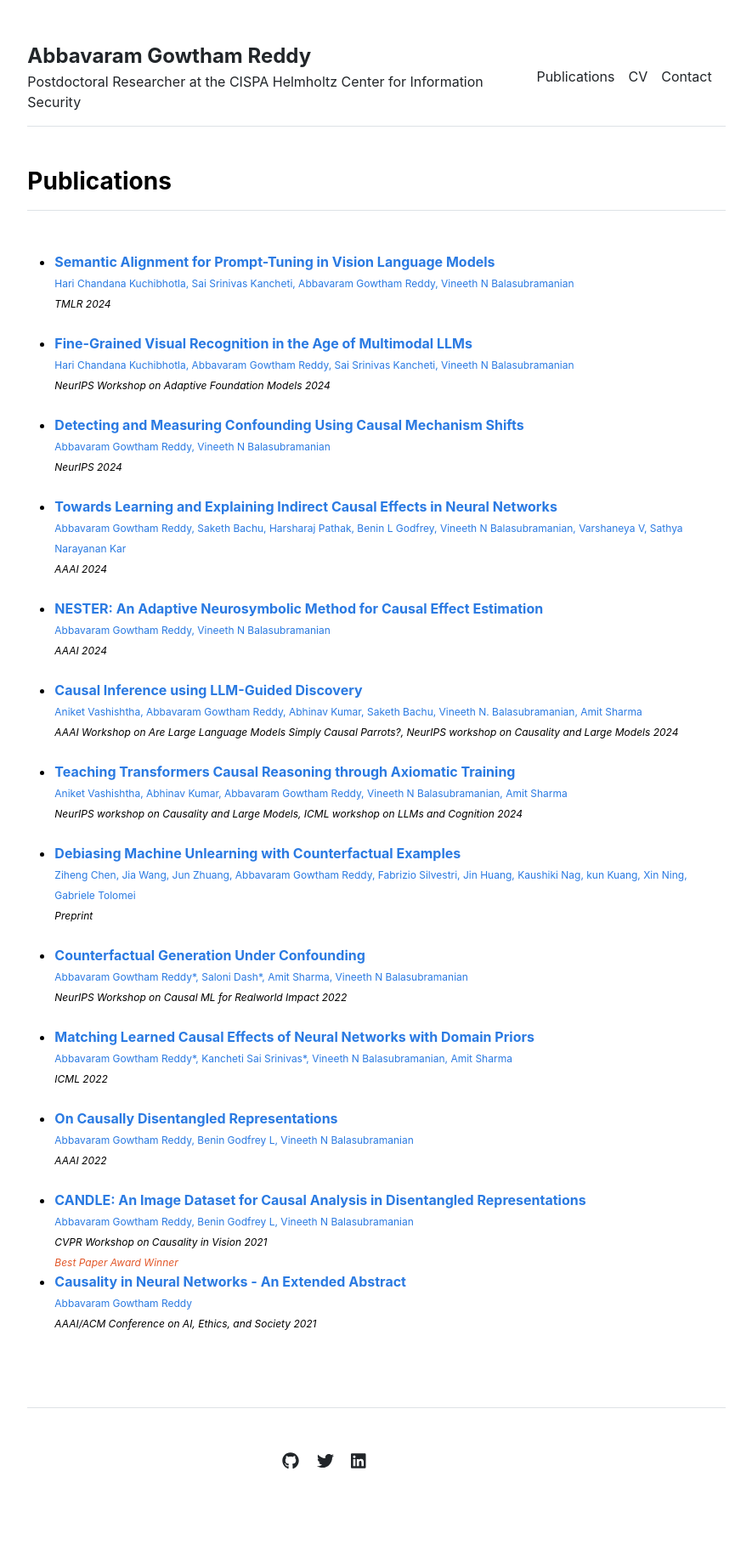
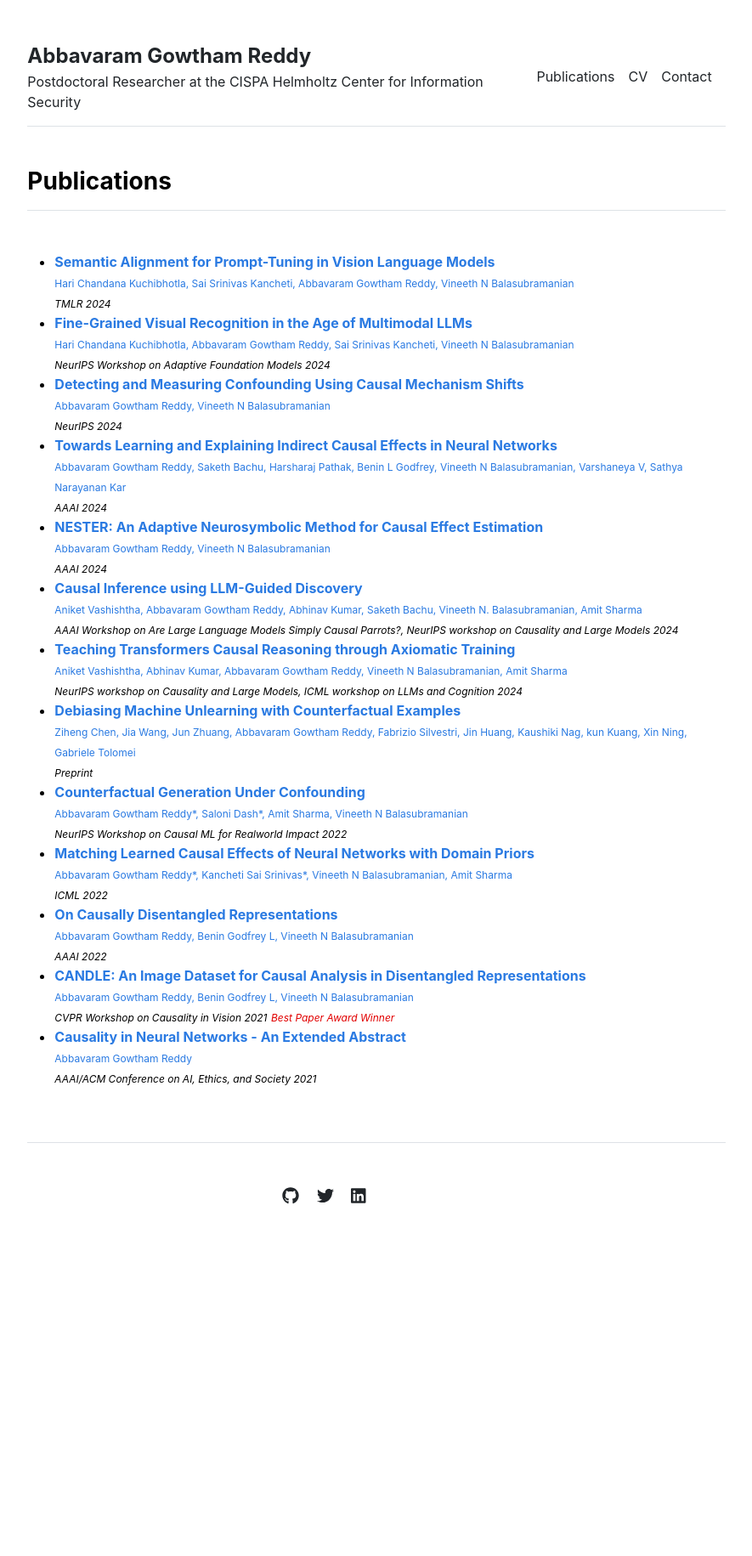
Before and after one commit to gautam0707/gautam0707.github.io, a Jekyll site: the page built from publications.md, in a window 1280 px wide. Shown: the whole page at 85% size, without its empty margins (197-1082 px from the left). Built offline with Jekyll 4.4.1, drawn with Linux system fonts in a browser that asks for light colours; a style sheet for code colours, icons or effects is not loaded; after the commit the page ends 1519 px from its top, so only the background shows below that.

Commit message:
Update publications.html

```diff
--- a/_includes/publications.html
+++ b/_includes/publications.html
@@ -5,8 +5,8 @@
       {% for item in site.data.publications.index %}
         <li><a href="{{ item.url }}" style="text-decoration: none;color: rgb(42, 122, 226) !important; font-weight: bold;">{{ item.title }}</a></br>
           <span style="color: rgb(42, 122, 226); font-size: 12px;">{{item.authors}}</span></br>
-          <span style="font-style: italic; font-size: 12px;"> {{item.venue}} {{item.year}}</span></br>
-          <span style="color: rgb(226, 88, 42); font-style: italic; font-size: 12px;"> {{item.notes}}</span></br>
+          <span style="font-style: italic; font-size: 12px;"> {{item.venue}} {{item.year}}</span>
+          <span style="color: rgb(226, 0, 0); font-style: italic; font-size: 12px;"> {{item.notes}}</span></br>
         </li>
       {% endfor %}
     </ul>
```
